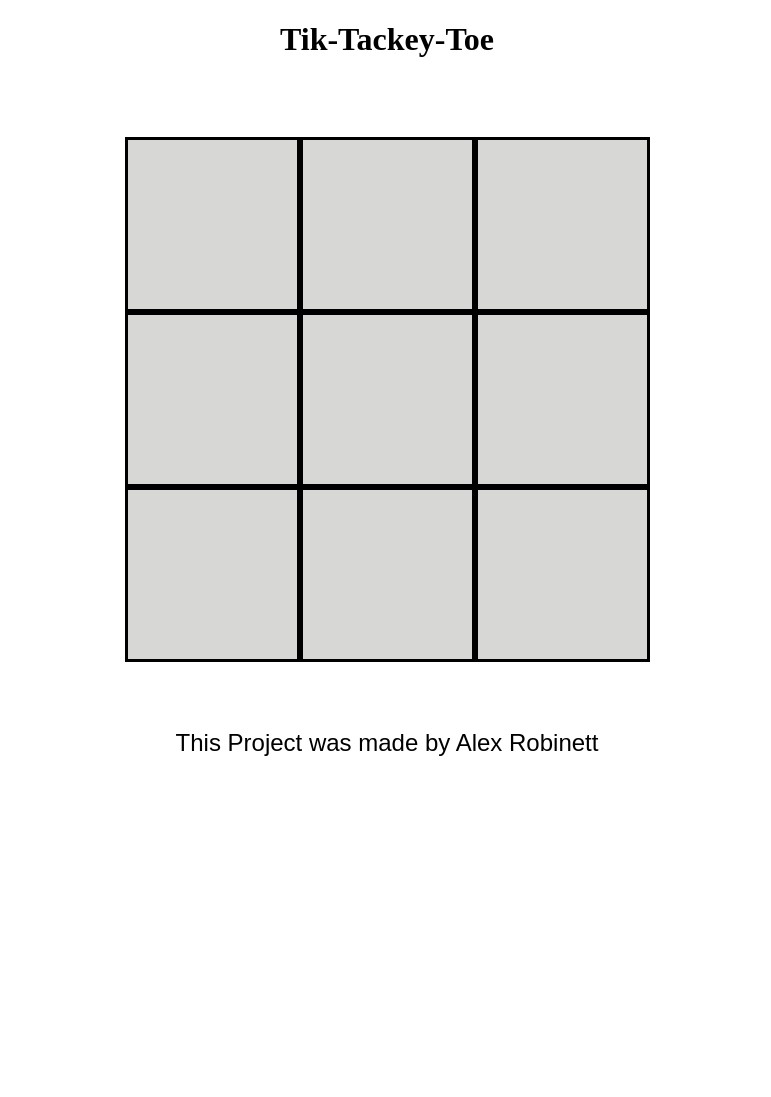
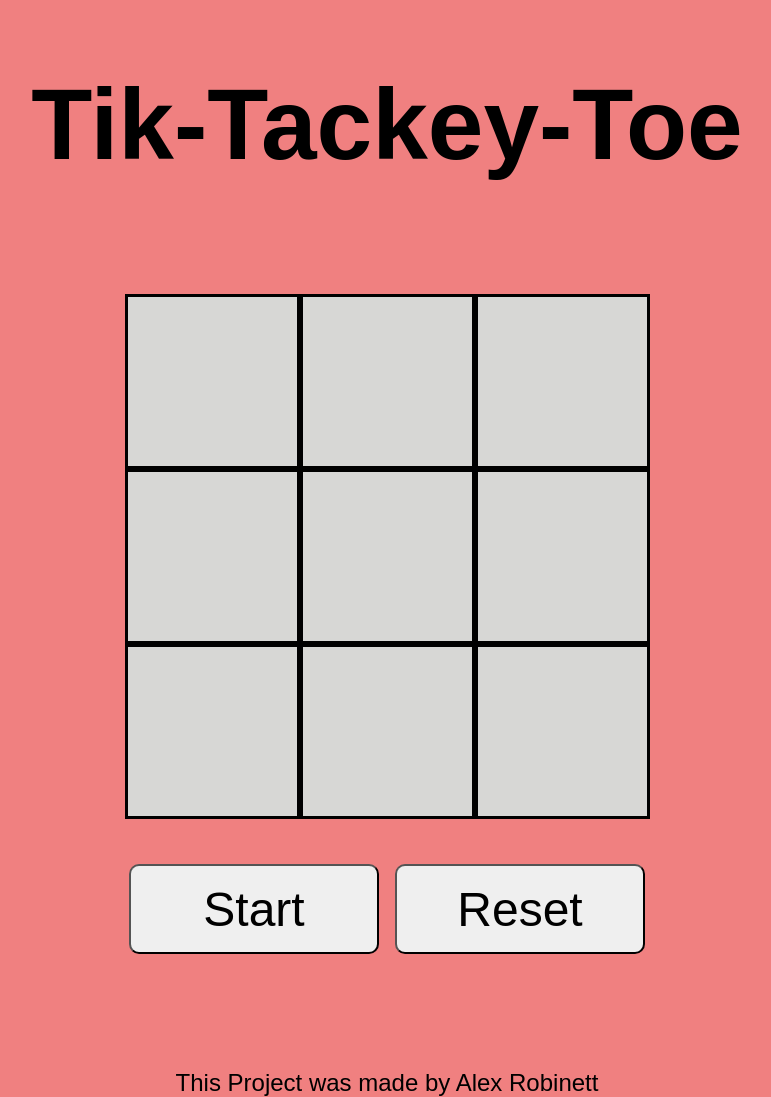
Before and after one commit to alexrobinett/tik-tacky-toe, a plain HTML site: page index.html in a window 1280 px wide. Shown: the whole page, without its empty margins (253-1024 px from the left). Before the commit the page ends 800 px from the top, so only its background shows below. Drawn offline with Linux system fonts and the light colour scheme.

Commit message:
add stying ui and Start Reset Buttons

```diff
--- a/css/style.css
+++ b/css/style.css
@@ -15,6 +15,12 @@ body{
     grid-column: 1fr 1fr 1fr;
     height: 100%;
     margin: 0px;
+    background-color: lightcoral;
+}
+
+h1{
+    font-size: 100px;
+    font-family: Arial, Helvetica, sans-serif;
 }
 
 header{
@@ -29,6 +35,7 @@ footer{
 .game-container{
     display: grid;
     grid-template-columns: 1fr 2fr 1fr;
+    grid-template-rows: 3fr 1fr;
 }
 
 .gameboard{
@@ -42,7 +49,7 @@ footer{
 }
 
 .spot:hover{
-    background-color: blue;
+    background-color: lightblue;
 }
 
 .spot{
@@ -62,3 +69,19 @@ footer>span{
     font-family: Arial, Helvetica, sans-serif;
 
 }
+
+.button-container{
+    display: flex;
+    justify-content: center;
+    align-items: baseline;
+    gap: 16px;
+}
+
+button{
+    height: 90px;
+    width: 250px;
+    border-radius: 10px;
+    font-size: 3em;
+    font-weight: 500;
+    font-family: Arial, Helvetica, sans-serif;
+}
--- a/index.html
+++ b/index.html
@@ -28,6 +28,10 @@
                <div class="spot"></div>
                <div class="spot"></div> -->
             </div>
+            <div class="button-container">
+                <button class="start">Start</button>
+                <Button class="reset">Reset</Button>
+            </div>
         </div>
         <div class="score-container-2">
             <span></span>
--- a/js/app.js
+++ b/js/app.js
@@ -69,6 +69,14 @@ const game = (function(){
 
     const Player1 = createPlayer("Alex", "X")
     const Player2 = createPlayer("zachary", "O")
+
+    const startGame = () => {
+
+    }
+
+    const resetGame = () => {
+
+    }
 
     // Player turn determiner
     const playerTurns = () => {
```
